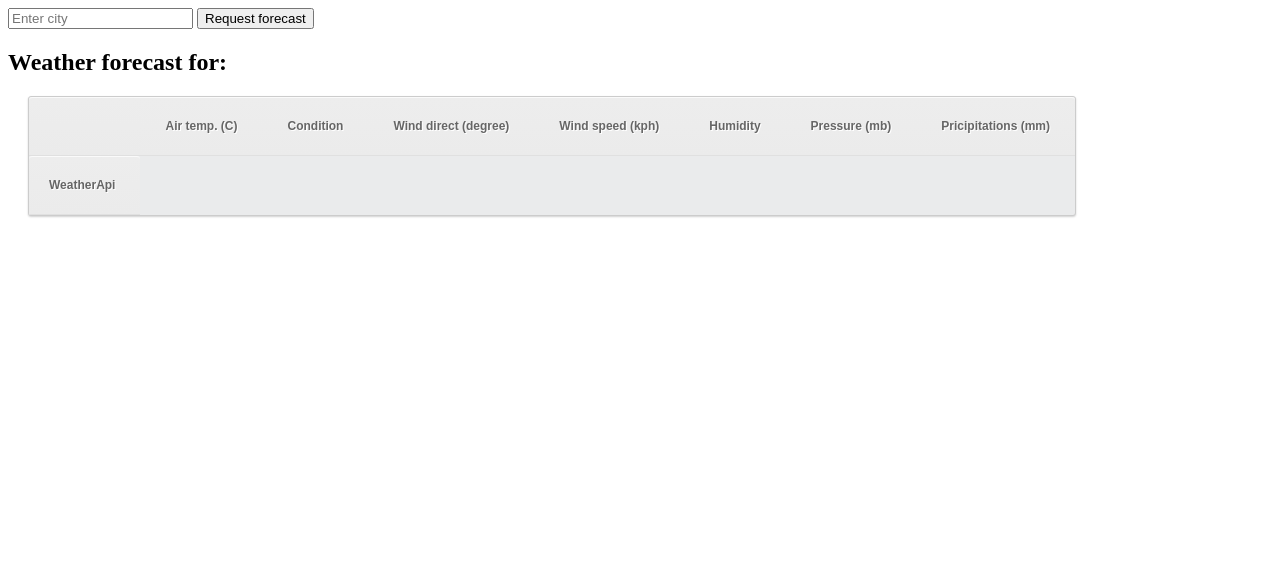
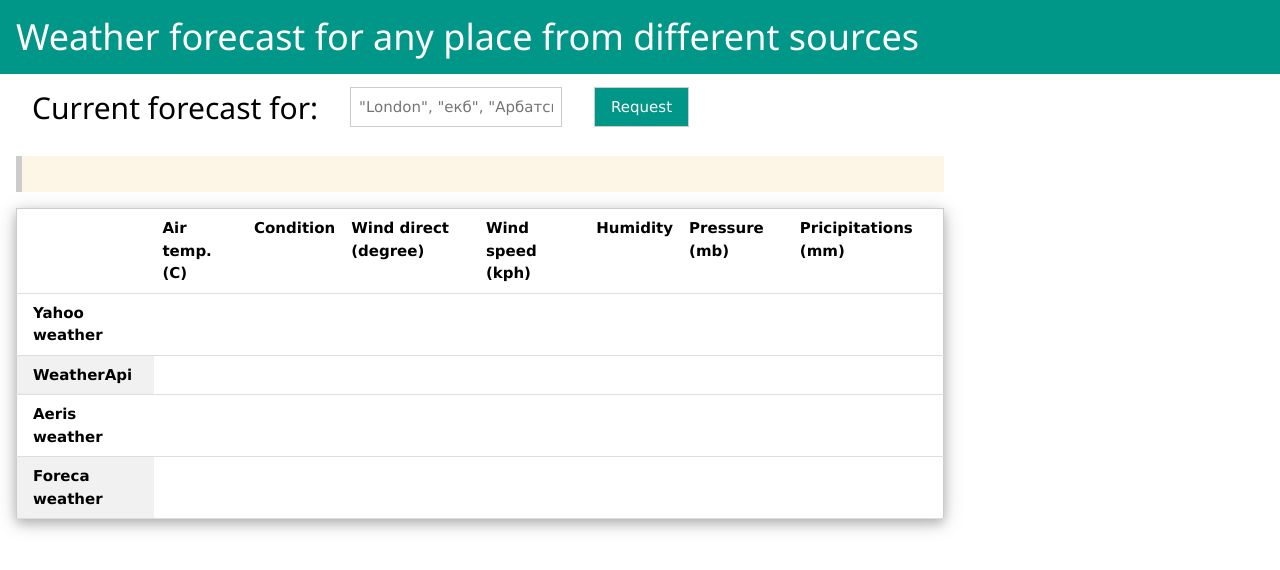
Before and after one commit to mi-doc/average_forecast, a Django app: page / in a window 1280 px wide. Shown: the top 570 px of the page. Run offline with Django 4.2, Linux system fonts and the light colour scheme; lists and menus that the app fills with data are empty; parts of the project's set-up code (start-up, migrations or seed data) failed here and were passed over.

Commit message:
Site layout improved

```diff
--- a/average_forecast/static/css/base.css
+++ /dev/null
@@ -1,101 +0,0 @@
-.simple-little-table {
-    font-family: Arial, Helvetica, sans-serif;
-    color: #666;
-    font-size: 12px;
-    text-shadow: 1px 1px 0 #fff;
-    background: #eaebec;
-    margin: 20px;
-    border: #ccc 1px solid;
-    border-collapse: separate;
-    -moz-border-radius: 3px;
-    -webkit-border-radius: 3px;
-    border-radius: 3px;
-    -moz-box-shadow: 0 1px 2px #d1d1d1;
-    -webkit-box-shadow: 0 1px 2px #d1d1d1;
-    box-shadow: 0 1px 2px #d1d1d1;
-  }
-
-  .simple-little-table th {
-    font-weight: 700;
-    padding: 21px 25px 22px;
-    border-top: 1px solid #fafafa;
-    border-bottom: 1px solid #e0e0e0;
-    background: #ededed;
-    background: -webkit-gradient(linear, left top, left bottom, from(#ededed), to(#ebebeb));
-    background: -moz-linear-gradient(top, #ededed, #ebebeb);
-  }
-
-  .simple-little-table th:first-child {
-    text-align: left;
-    padding-left: 20px;
-  }
-
-  .simple-little-table tr:first-child th:first-child {
-    border-top-left-radius: 3px;
-  }
-
-  .simple-little-table tr:first-child th:last-child {
-    border-top-right-radius: 3px;
-  }
-
-  .simple-little-table tr {
-    text-align: center;
-    padding-left: 20px;
-  }
-
-  .simple-little-table tr td:first-child {
-    text-align: left;
-    padding-left: 20px;
-    border-left: 0;
-  }
-
-  .simple-little-table tr td {
-    padding: 18px;
-    border-top: 1px solid #fff;
-    border-bottom: 1px solid #e0e0e0;
-    border-left: 1px solid #e0e0e0;
-    background: #fafafa;
-    background: -webkit-gradient(linear, left top, left bottom, from(#fbfbfb), to(#fafafa));
-    background: -moz-linear-gradient(top, #fbfbfb, #fafafa);
-  }
-
-  .simple-little-table tr:nth-child(even) td {
-    background: #f6f6f6;
-    background: -webkit-gradient(linear, left top, left bottom, from(#f8f8f8), to(#f6f6f6));
-    background: -moz-linear-gradient(top, #f8f8f8, #f6f6f6);
-  }
-
-  .simple-little-table tr:last-child td {
-    border-bottom: 0;
-  }
-
-  .simple-little-table tr:last-child td:first-child {
-    border-bottom-left-radius: 3px;
-  }
-
-  .simple-little-table tr:last-child td:last-child {
-    border-bottom-right-radius: 3px;
-  }
-
-  .simple-little-table tr:hover td {
-    background: #f2f2f2;
-    background: -webkit-gradient(linear, left top, left bottom, from(#f2f2f2), to(#f0f0f0));
-    background: -moz-linear-gradient(top, #f2f2f2, #f0f0f0);
-  }
-
-  .simple-little-table a:link,
-  .simple-little-table a:visited {
-    color: #666;
-    font-weight: 700;
-    text-decoration: none;
-  }
-
-  .simple-little-table a:visited {
-    color: #999;
-  }
-
-  .simple-little-table a:active,
-  .simple-little-table a:hover {
-    color: #bd5a35;
-    text-decoration: underline;
-  }
--- a/average_forecast/static/js/script.js
+++ b/average_forecast/static/js/script.js
@@ -11,7 +11,6 @@ $('#request_forecast_button').on('click', function() {
       $("#"+task.forecaster_id).attr('data-taskid', task.task_id)
       task_ids.push(task.task_id)
     }
-
     $("#address").text(res.address);
     getStatus(task_ids);
   })
@@ -48,8 +47,11 @@ function getStatus(task_ids) {
         $('#' + data.source).append(html)
       } else if (res.task_status === 'PENDING') {
         pending.push(res.task_id)
+        $(' [data-taskid="' + res.task_id + '"] > td').remove()
+        $(' [data-taskid="' + res.task_id + '"]').append('<td>PENDING</td>')
       } else {
-        $(' [data-taskid="' + res.task_id + '"]').append('<td>FAILURE</td>')
+        $(' [data-taskid="' + res.task_id + '"] > td').remove()
+        $(' [data-taskid="' + res.task_id + '"]').append('<td>Service hasn\'t responded</td>')
         // ToDo: add failed tasks handling
       }
     }
--- a/average_forecast/weather/tasks.py
+++ b/average_forecast/weather/tasks.py
@@ -57,9 +57,9 @@ def get_open_weather_map(city):
     return current_weather
 
 @shared_task
-def get_yahoo_weather(city="Moscow"):
+def get_yahoo_weather(coords):
     url = "https://yahoo-weather5.p.rapidapi.com/weather"
-    querystring = {"location": city, "format":"json", "u":"c"}
+    querystring = {"lat": coords['lat'], "long": coords['lng'],"format":"json","u":"c"}
     headers = {
         "X-RapidAPI-Key": RAPID_API_KEY,
         "X-RapidAPI-Host": "yahoo-weather5.p.rapidapi.com"
@@ -79,8 +79,8 @@ def get_yahoo_weather(city="Moscow"):
     }
 
 @shared_task
-def get_aeris_weather(city):
-    url = f"https://aerisweather1.p.rapidapi.com/observations/{city},ru"
+def get_aeris_weather(coords):
+    url = f"https://aerisweather1.p.rapidapi.com/observations/{coords['lat']},{coords['lng']}"
 
     headers = {
         "X-RapidAPI-Key": RAPID_API_KEY,
@@ -101,8 +101,8 @@ def get_aeris_weather(city):
     }
 
 @shared_task
-def get_foreca_weather(city):
-    url = "https://foreca-weather.p.rapidapi.com/current/102643743"
+def get_foreca_weather(coords):
+    url = f"https://foreca-weather.p.rapidapi.com/current/{coords['lat']},{coords['lng']}"
 
     querystring = {"alt":"0","tempunit":"C","windunit":"kph","tz":"Europe/London","lang":"en"}
 
@@ -128,10 +128,10 @@ def get_foreca_weather(city):
 
 
 FORECASTERS_LIST = [
-    # ('Yahoo weather', 'yahoo_weather', get_yahoo_weather),
+    ('Yahoo weather', 'yahoo_weather', get_yahoo_weather),
     ('WeatherApi', 'weatherapi', get_weatherapi),                 # Limit is 1,000,000 requests per month
-    # ('Aeris weather', 'aeris_weather', get_aeris_weather),
-    # ('Foreca weather', 'foreca_weather', get_foreca_weather)    # Limit is 100 per month
+    ('Aeris weather', 'aeris_weather', get_aeris_weather),
+    ('Foreca weather', 'foreca_weather', get_foreca_weather)    # Limit is 100 per month
 ]
 
 FORECASTERS = [{'readable_name': t[0], 'id': t[1], 'request_func': t[2]} for t in FORECASTERS_LIST]
--- a/average_forecast/weather/templates/weather/index.html
+++ b/average_forecast/weather/templates/weather/index.html
@@ -2,21 +2,35 @@
 {% load static %}
 
 {% block style %}
-  <link rel="stylesheet" href="{% static 'css/city_input.css' %}">
-  <link href="https://fonts.googleapis.com/css?family=Roboto" rel="stylesheet">
+  <meta name="viewport" content="width=device-width, initial-scale=1">
+  <link rel="stylesheet" href="https://www.w3schools.com/w3css/4/w3.css">
 {% endblock style %}
 
 {% block content %}
-
-<div class="form__group">
-  <input type="text" class="form__input" id="city_name" placeholder="Enter city" required="" />
-  <button class="button is-primary" id="request_forecast_button" data-city='moscow'>Request forecast</button>
+<div class="w3-container w3-teal">
+  <h1>Weather forecast for any place from different sources</h1>
 </div>
 
+<div class="w3-container" style="width:75%">
 
-<h2>Weather forecast for: </h2>
-<p id='address'> </p>
-<table class="simple-little-table" cellspacing="0">
+  <div class="w3-row">
+    <div class="w3-cell w3-container">
+      <h2>Current forecast for:</h2>
+    </div>
+    <div class="w3-cell w3-cell-middle w3-container">
+      <input class="w3-input w3-border " placeholder='"London", "екб", "Арбатская"' type="text" id="city_name" >
+    </div>
+    <div class="w3-cell w3-cell-middle w3-container">
+      <button class="w3-button w3-teal w3-border" id="request_forecast_button">Request</button>
+    </div>
+  </div>
+
+  <div class="w3-panel w3-leftbar w3-sand w3-xxlarge w3-serif">
+    <p id='address'> </p>
+  </div>
+
+
+  <table class="w3-table-all w3-card-4">
   <thead>
     <tr>
       <th></th>
@@ -36,7 +50,8 @@
       </tr>
     {% endfor %}
   </tbody>
-</table>
+  </table>
+</div>
 
 
 {% endblock content %}
```
